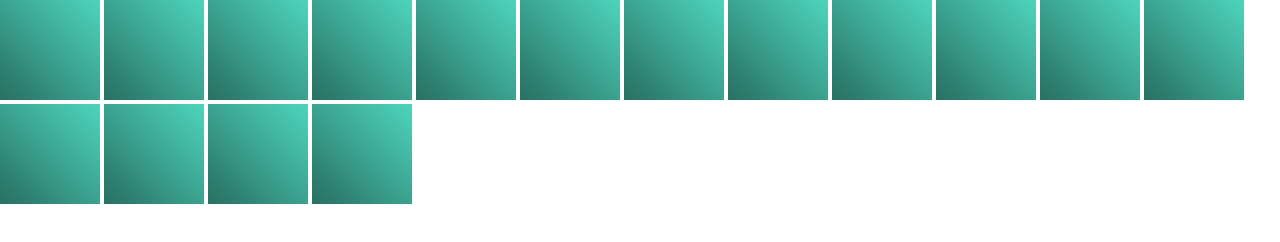
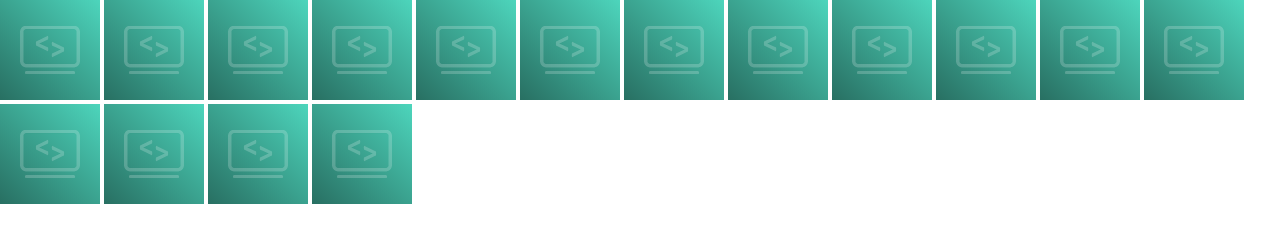
Before and after one commit to MarcKonDev/Memory, a website built with Vite: page index.html in a window 1280 px wide. Built offline with nearby package versions, Linux system fonts and the light colour scheme.

Commit message:
Card design completed

```diff
--- a/src/assets/svgs.ts
+++ b/src/assets/svgs.ts
@@ -1,6 +1,3 @@
-
-
-
 const git:string = `<svg width="70" height="70" viewBox="0 0 70 70" fill="none" xmlns="http://www.w3.org/2000/svg">
 <path d="M68.6798 31.8811L38.1172 1.32009C36.3582 -0.440029 33.5035 -0.440029 31.7423 1.32009L25.3958 7.66657L33.4466 15.7174C35.3175 15.0852 37.4628 15.5093 38.9542 17.0006C40.4526 18.5015 40.8737 20.6652 40.2262 22.5421L47.985 30.3012C49.8621 29.6545 52.028 30.0729 53.5273 31.5746C55.6227 33.6691 55.6227 37.0638 53.5273 39.1597C51.4314 41.2559 48.0367 41.2559 45.9397 39.1597C44.3636 37.582 43.9742 35.2674 44.7721 33.3257L37.5364 26.09L37.5356 45.1313C38.0601 45.3907 38.5392 45.7333 38.9542 46.1458C41.0495 48.2403 41.0495 51.6353 38.9542 53.7329C36.8583 55.8279 33.4619 55.8279 31.369 53.7329C29.2737 51.6353 29.2737 48.2406 31.369 46.1461C31.8712 45.6437 32.4679 45.2458 33.1248 44.9755V25.7566C32.4669 25.4881 31.8699 25.09 31.369 24.5861C29.7814 23.0007 29.3997 20.6713 30.2132 18.7219L22.277 10.7849L1.3207 31.7397C-0.440234 33.5015 -0.440234 36.3565 1.3207 38.1168L31.8839 68.6784C33.6435 70.4388 36.4976 70.4388 38.2594 68.6784L68.6796 38.2588C70.44 36.4978 70.4402 33.6412 68.6798 31.8811Z" fill="#DE4C36"/>
 </svg>`
--- a/src/styles/style.scss
+++ b/src/styles/style.scss
@@ -23,12 +23,13 @@ body {
     &__face {
         position: absolute;
         inset: 0;
-        background: linear-gradient(to top right, #286F62, #4DD5BC);
+        background: url('../assets/background-image.png') center / 60% no-repeat,
+        linear-gradient(to top right, #286F62, #4DD5BC);
         backface-visibility: hidden;
 
         &--back {
             transform: rotateY(180deg);
-            background-color: #E8F3F0;
+            background: #E8F3F0;
             display: flex;
             justify-content: center;
             align-items: center;
@@ -36,8 +37,8 @@ body {
     }
 
     &__face svg {
-        width: 80%;
-        height: 80%;
+        width: 70%;
+        height: 70%;
     }
 
     &.is-flipped .card__inner {
```
